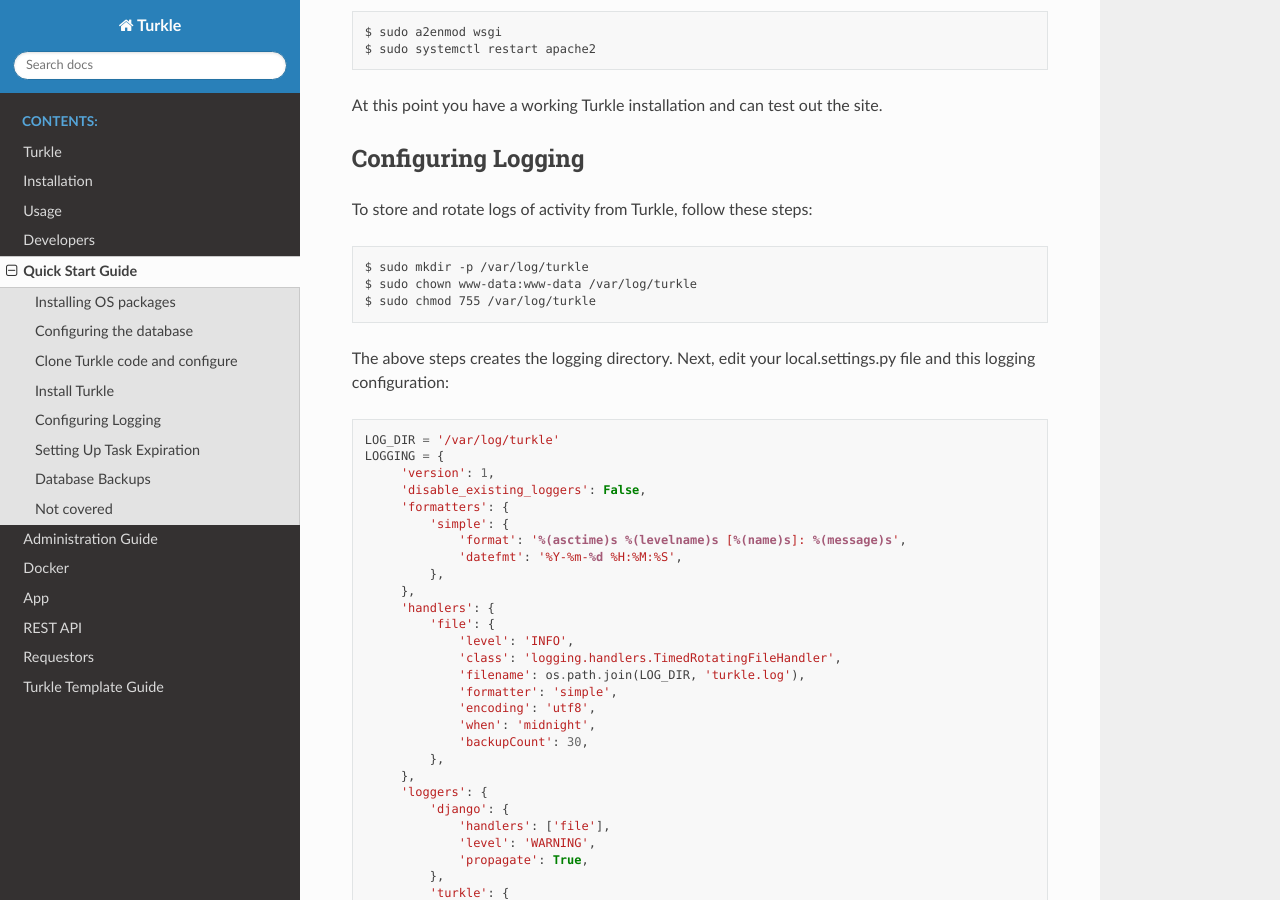
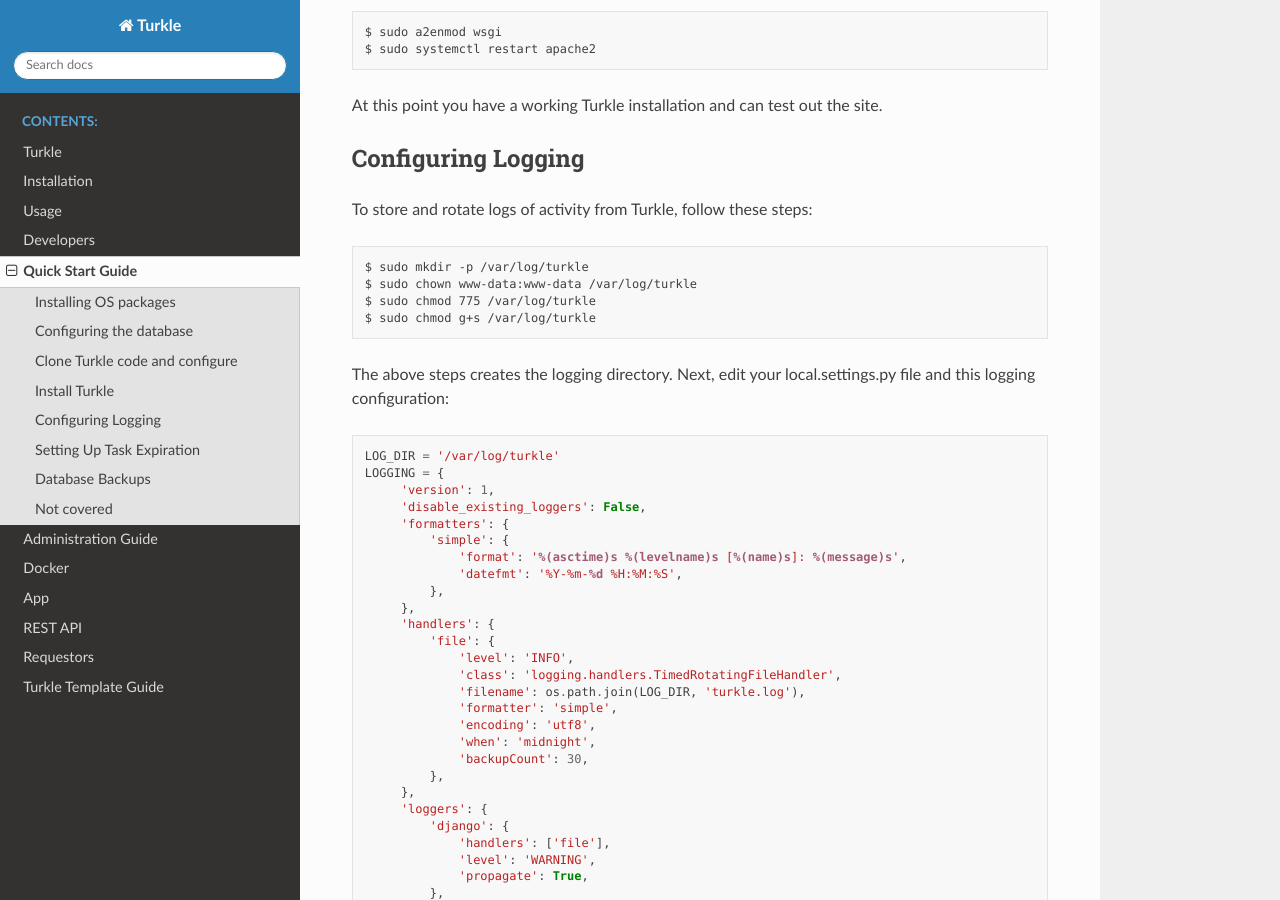
Before and after one commit to hltcoe/turkle, a Sphinx documentation site: the page built from docs/QUICK_START.rst, in a window 1280 px wide and 900 px high, scrolled down 2829 px. Built offline with Sphinx 7.4.7 and the Read the Docs theme 3.1.0, drawn with Linux system fonts in a browser that asks for light colours.

Commit message:
need permissions to be sticky

```diff
--- a/docs/QUICK_START.rst
+++ b/docs/QUICK_START.rst
@@ -135,7 +135,8 @@
 
     $ sudo mkdir -p /var/log/turkle
     $ sudo chown www-data:www-data /var/log/turkle
-    $ sudo chmod 755 /var/log/turkle
+    $ sudo chmod 775 /var/log/turkle
+    $ sudo chmod g+s /var/log/turkle
 
 The above steps creates the logging directory. Next, edit your local.settings.py file
 and this logging configuration::
```
